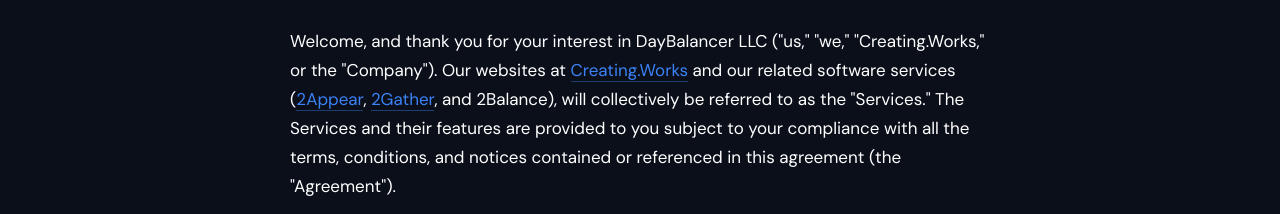
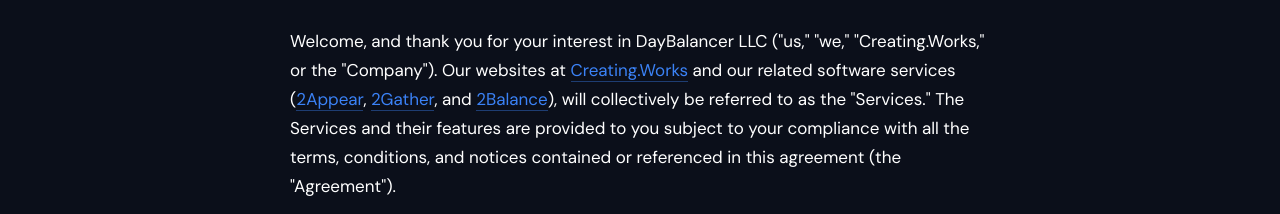
Before and after one commit to 2Gather-Network/2balance, a plain HTML site: page mockups/terms-of-service-draft/index.html in a window 1280 px wide. Shown: the part 288-502 px from the top of the page. Drawn offline with Linux system fonts and the light colour scheme.

Commit message:
cwsite.1 2Balance terms: 2Balance linked
Co-Authored-By: Claude Sonnet 5.5 <noreply@anthropic.com>

```diff
--- a/mockups/terms-of-service-draft/index.html
+++ b/mockups/terms-of-service-draft/index.html
@@ -239,7 +239,7 @@
     <div class="datebar"><span>Effective August 1, 2026</span></div>
 
     <div class="intro">
-      <p class="lede">Welcome, and thank you for your interest in DayBalancer LLC ("us," "we," "Creating.Works," or the "Company"). Our websites at <a class="inline" href="https://creating.works">Creating.Works</a> and our related software services (<a class="inline" href="https://appear.network/">2Appear</a>, <a class="inline" href="https://2gather.network/">2Gather</a>, and 2Balance), will collectively be referred to as the "Services." The Services and their features are provided to you subject to your compliance with all the terms, conditions, and notices contained or referenced in this agreement (the "Agreement").</p>
+      <p class="lede">Welcome, and thank you for your interest in DayBalancer LLC ("us," "we," "Creating.Works," or the "Company"). Our websites at <a class="inline" href="https://creating.works">Creating.Works</a> and our related software services (<a class="inline" href="https://appear.network/">2Appear</a>, <a class="inline" href="https://2gather.network/">2Gather</a>, and <a class="inline" href="https://2balance.network/">2Balance</a>), will collectively be referred to as the "Services." The Services and their features are provided to you subject to your compliance with all the terms, conditions, and notices contained or referenced in this agreement (the "Agreement").</p>
       <p>This Agreement is between DayBalancer LLC, which operates Creating Works, a software company for the commons ("Creating.Works"), and Creating.Works members, partners, and other individuals who access or view Creating.Works materials and content (together, the "Guests"). This Agreement outlines the scope of services provided by Creating.Works and details your obligations as a Guest.</p>
       <p class="plain">Section 2 describes what other people can see. It is worth reading before you fill in a profile, because parts of your page are public by design.</p>
       <p class="plain">These terms sit alongside our <a class="inline" href="/privacy-policy.html">privacy policy</a>.</p>
```
Also changed, not shown: terms-of-service.html (+1 -1 lines).
